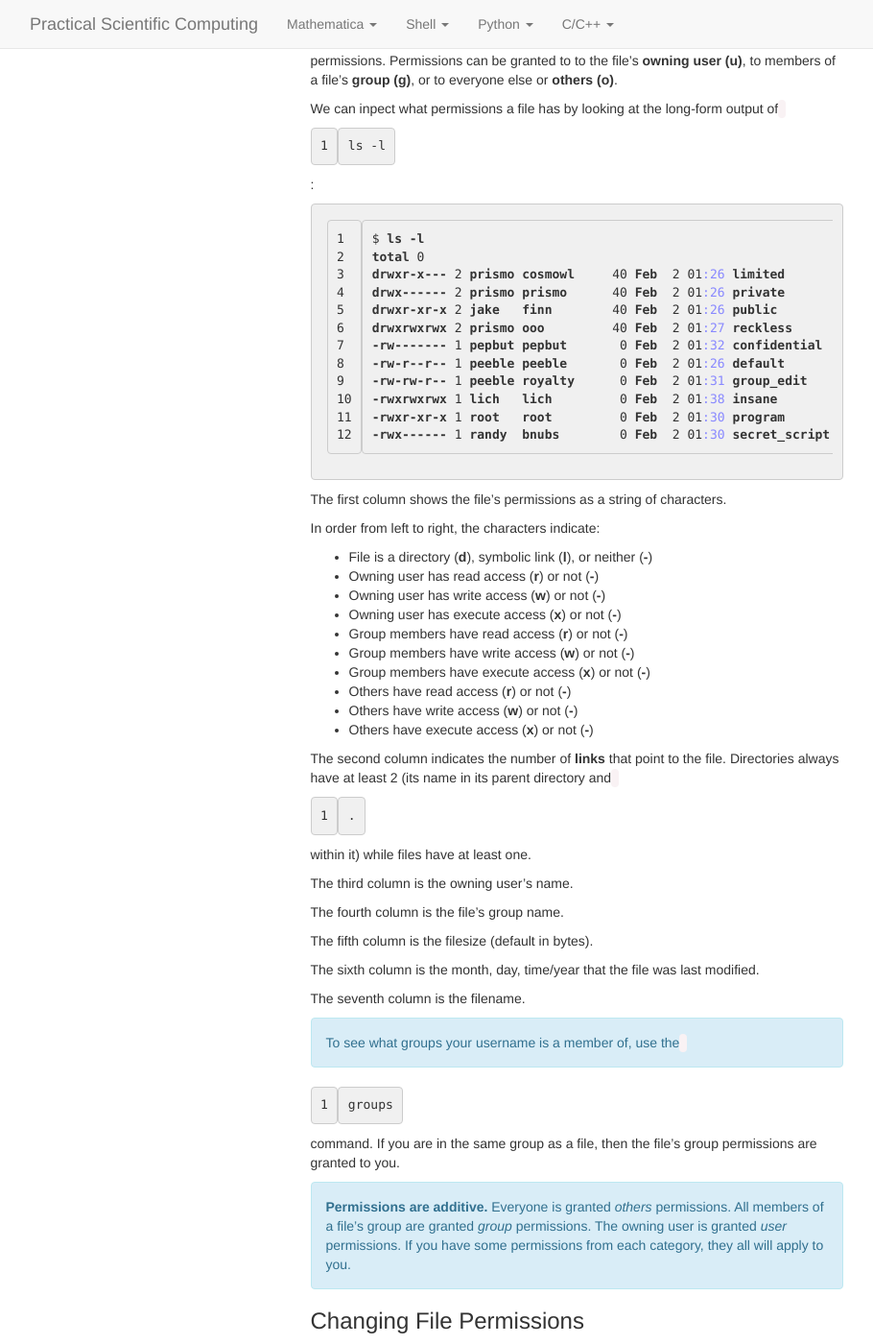
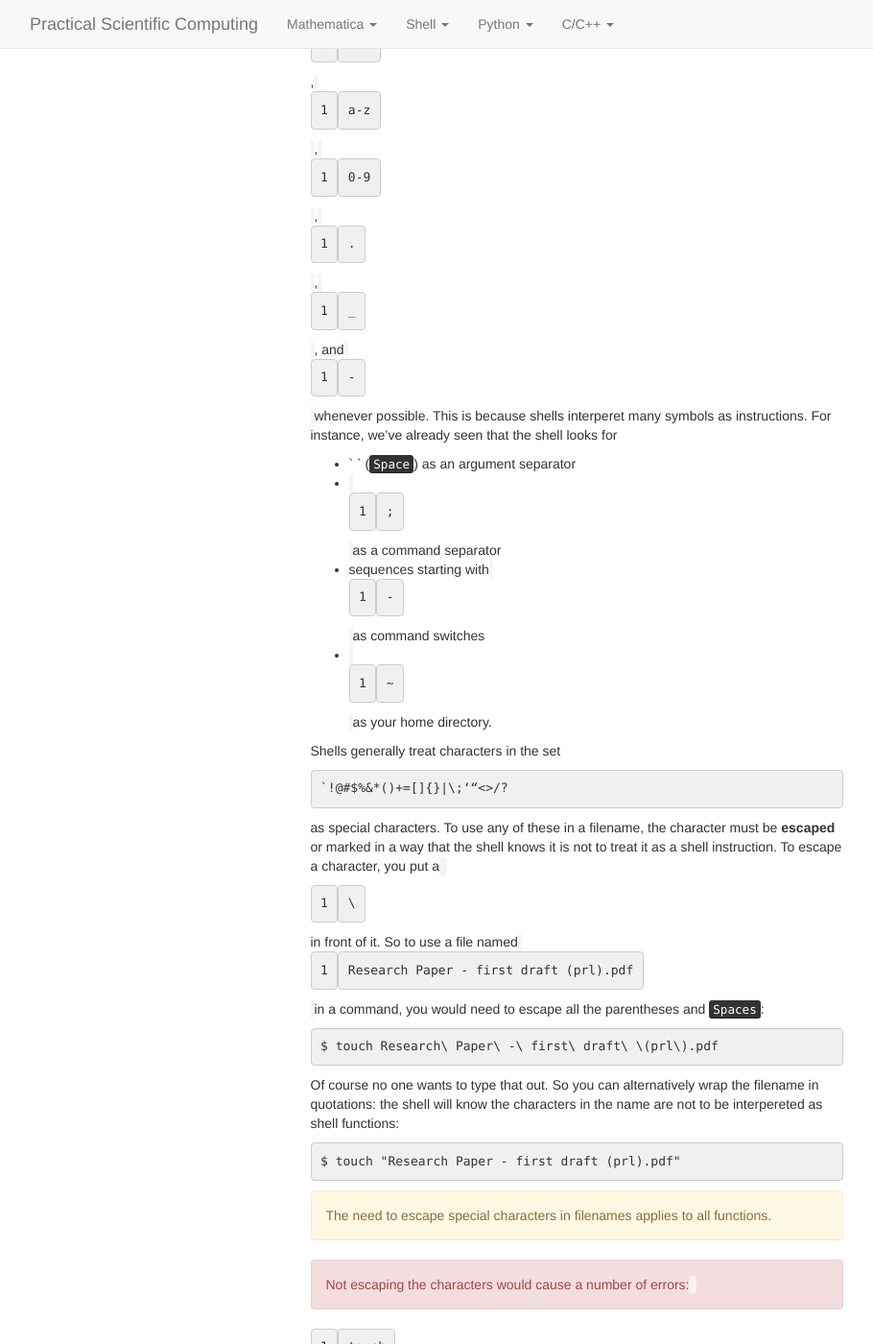
Before and after one commit to practical-scientific-computing/practical-scientific-computing.github.io, a Jekyll site: the page built from shell/01-basics.md, in a window 1280 px wide and 1400 px high, scrolled down 16064 px. Shown: the whole window at 96% size, without its empty margins (39-949 px from the left). Built offline with Jekyll 4.4.1, drawn with Linux system fonts in a browser that asks for light colours; nearby versions of some CDN libraries; some of the changed text lies outside the part shown.

Commit message:
Added password and filename limitation sections.
Minor typos and clarity fixes also included.

````diff
--- a/shell/01-basics.md
+++ b/shell/01-basics.md
@@ -444,9 +444,78 @@
 shell commands.
 {:.alert .alert-danger}
 
+
+### A Note On Filenames
+
+Filenames can be between 1 and 255 characters in length and use any 8-bit
+character except `/` which denotes directory separation.
+
+It is most convenient to use only the characters `A-Z`,`a-z`,`0-9`,`.`,`_`, and
+`-` whenever possible. This is because shells interperet many symbols as
+instructions. For instance, we've already seen that the shell looks for
+
+  * ` ` (<kbd>Space</kbd>) as an argument separator
+  * `;` as a command separator
+  * sequences starting with `-` as command switches
+  * `~` as your home directory.
+
+Shells generally treat characters in the set
+
+``` nohighlight
+`!@#$%&*()+=[]{}|\;‘“<>/?
+```
+
+as special characters. To use any of these in a filename, the character must be
+**escaped** or marked in a way that the shell knows it is not to treat it as a
+shell instruction. To escape a character, you put a `\` in front of it. So to
+use a file named `Research Paper - first draft (prl).pdf` in a command,
+you would need to escape all the parentheses and <kbd>Spaces</kbd>:
+
+``` nohighlight
+$ touch Research\ Paper\ -\ first\ draft\ \(prl\).pdf
+```
+
+Of course no one wants to type that out. So you can alternatively wrap the
+filename in quotations: the shell will know the characters in the name are not
+to be interpereted as shell functions:
+
+``` nohighlight
+$ touch "Research Paper - first draft (prl).pdf"
+```
+
+The need to escape special characters in filenames applies to all functions.
+{:.alert .alert-warning}
+
+Not escaping the characters would cause a number of errors:
+`touch` would try to make files named `Research`, `Paper`, `first`, `draft` and
+update the timestamp on the last working directory `-`, but ultimately fail when
+it encounters the parentheses.
+{:.alert .alert-danger}
+
+A better practice for naming files is to use shell-safe names that do not
+require escaping like `research_paper-prl_draft_01.pdf` whenever possible, even
+when using a graphical user interface (GUI) as such a name has almost universal
+cross-compatibility between systems.
+{:.alert .alert-info}
+
+Even though the character `-` is considered shell-safe, it can cause problems
+especially if it is the first character in the filename because the shell will
+think it is a switch. To access a file named like this, we must write out the
+file's path:
+
+```nohighlight
+$ mv -bad_name better_name
+mv: invalid option -- 'a'
+Try 'mv --help' for more information.
+$ mv ./-bad_name better_name
+```
+
+Never start a filename with `-`. Doing so will only lead to heartbreak.
+{:.alert .alert-warning}
+
 ## File Permissions
 
-Unix-like systems are what we call *multi-user* environments. As such, they
+Unix-like systems are *multi-user environments*. As such, they
 attach attributes, called **permissions**, to every file (including directories)
 that control access to that file.
 
@@ -463,7 +532,7 @@
 `ls -l`:
 
 
-``` bash
+``` nohighlight
 $ ls -l
 total 0
 drwxr-x--- 2 prismo cosmowl     40 Feb  2 01:26 limited
@@ -584,3 +653,18 @@
 chown [OPTION]... --reference=RFILE FILE...
 ```
 You must have write permission to change file ownership.
+
+
+### Changing You Password
+
+To change your login password, issue the command
+
+```nohighlight
+$ passwd
+```
+
+`passwd` will prompt you for your current password and then your new password
+twice. If something goes wrong in the process, your password will not be
+changed. Normal users (ie, not superusers or adminstrators) can only change
+their own passwords. In most cases, changing your password to a weak one will be
+rejected and a reason given.
````
Also changed, not shown: other parts of shell/01-basics.md (+4 -4 lines).
